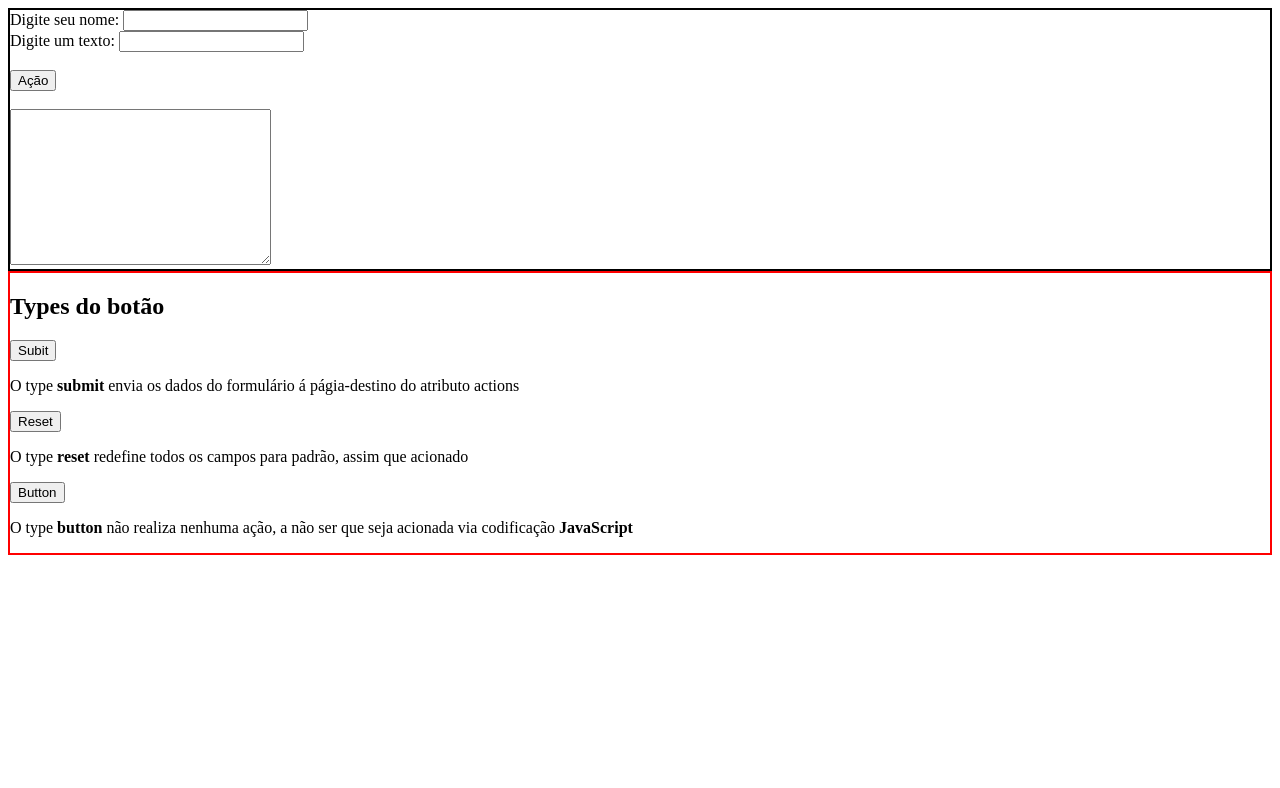
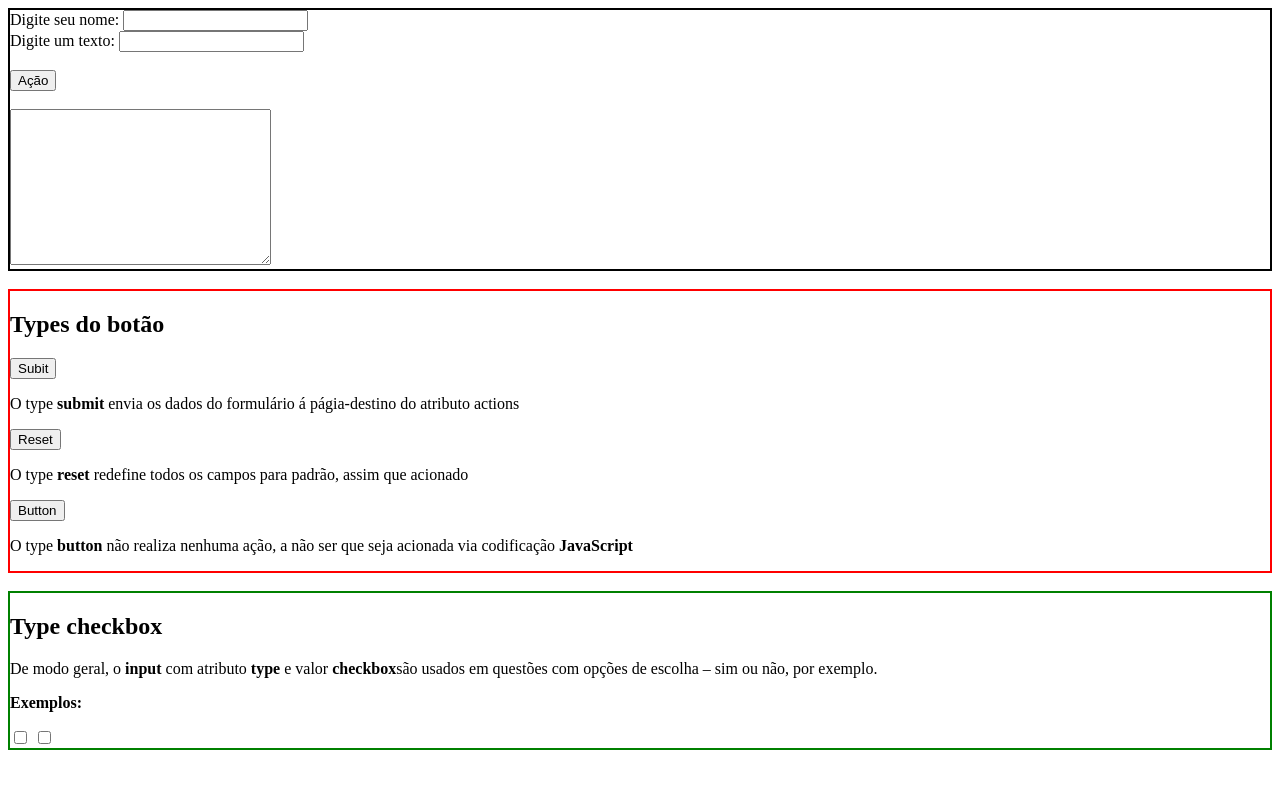
Before and after one commit to Murilo57/HTML-CSS-Bradesco, a plain HTML site: page forms.html in a window 1280 px wide. Drawn offline with Linux system fonts and the light colour scheme.

Commit message:
Type checkbox do elemento <input>

```diff
--- a/forms.html
+++ b/forms.html
@@ -14,7 +14,7 @@
         <input type="text" class="text"><br><br>
         <button>Ação</button><br><br>
         <textarea name="area" id="" cols="30" rows="10"></textarea>
-    </form>
+    </form><br>
 
     <form method="post" style="border: solid 2px red;">
         <h2>Types do botão</h2>
@@ -26,7 +26,17 @@
 
         <button type="button">Button</button>
         <p>O type <strong>button</strong> não realiza nenhuma ação, a não ser que seja acionada via codificação <strong>JavaScript</strong></p>
+    </form><br>
+        <form method="post" style="border: solid 2px green;">
+            <h2>Type checkbox</h2>
+            <p>De modo geral, o <strong>input</strong> com atributo <strong>type</strong> e valor <strong> checkbox</strong>são usados em questões com opções de escolha – sim ou não, por exemplo.</p>
 
-    </form>
+            <p><strong>Exemplos:</strong></p>
+
+            <input type="checkbox" name="check1" id="">
+            <input type="checkbox" name="check2" id="">
+        </form>
+
+
 </body>
 </html>
```
